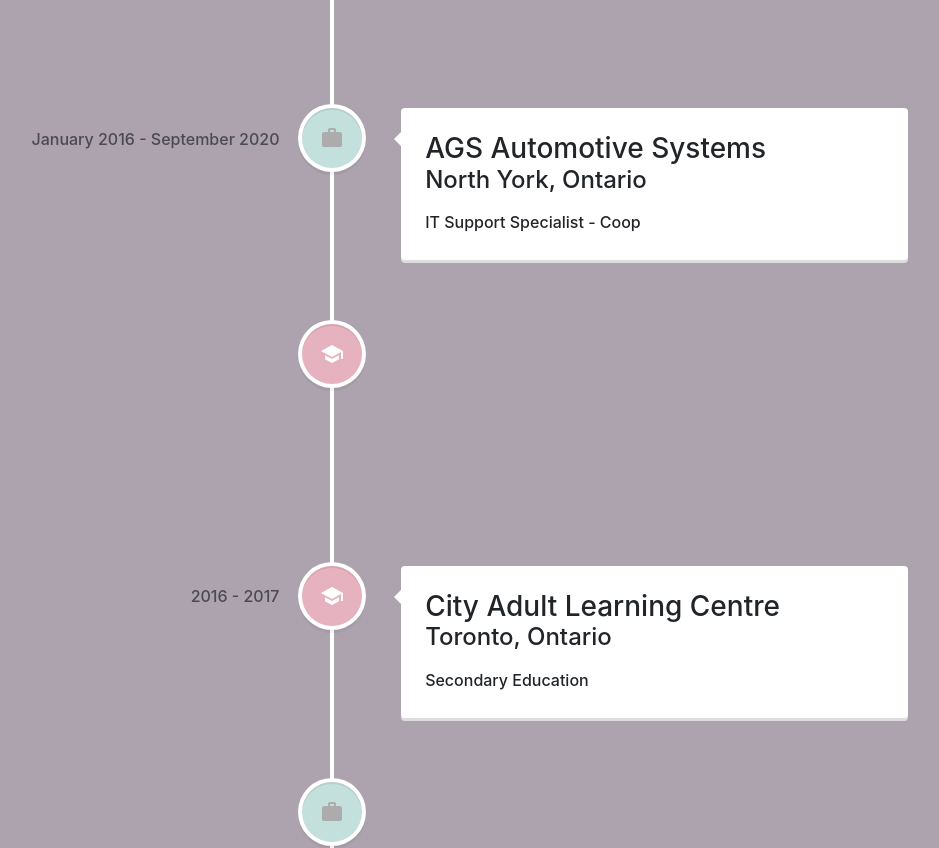
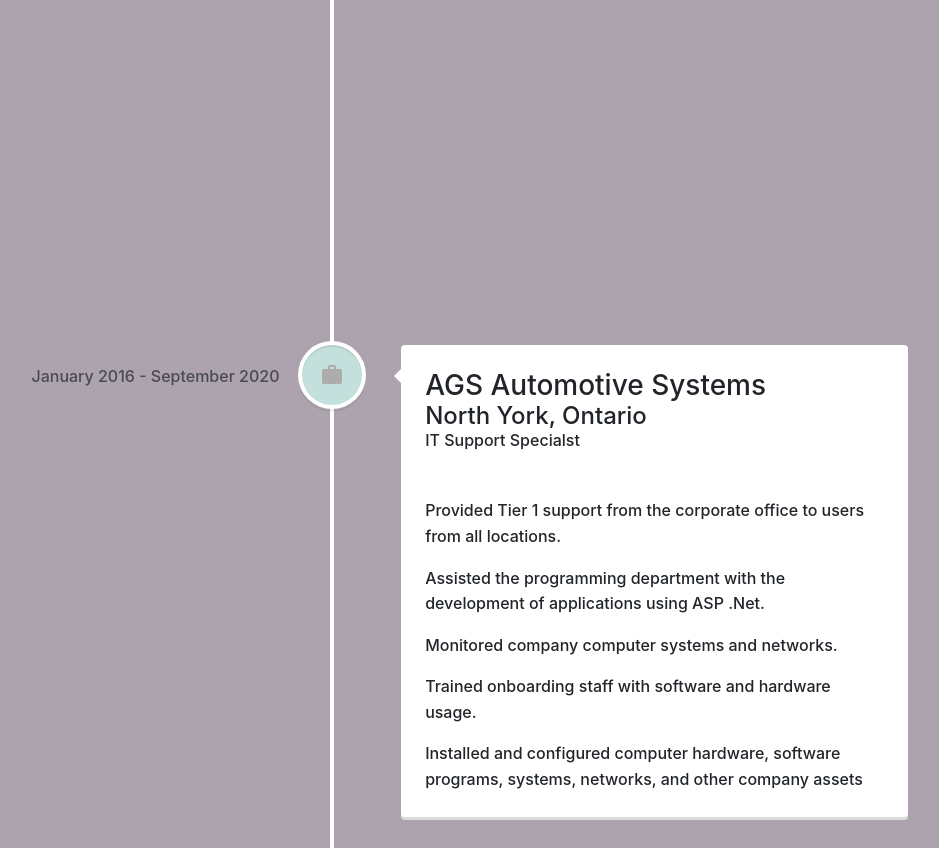
Before and after one commit to karlaluuu/resume-karlaamo, a React (Create React App) app: page /timeline in a window 1280 px wide. Shown: the part 240-1088 px from the top of the page, without its empty margins (308-1247 px from the left). Built offline with nearby package versions, Linux system fonts and the light colour scheme.

Commit message:
Update timeline.js

```diff
--- a/src/components/timeline.js
+++ b/src/components/timeline.js
@@ -20,9 +20,10 @@
   >
     <h3 className="vertical-timeline-element-title">McDonald's Restaurant of Canada</h3>
     <h4 className="vertical-timeline-element-subtitle">Toronto, Ontario | Scarborough, Ontario</h4>
-    <p>
-      Service Crew
-    </p>
+    <h6>General Crew</h6><br/>
+    <p>Provides accurate and efficient customer service by handling transactions and orders, serving food in a short period of time, and answering customer concerns.</p>
+    <p>Provides assistance on the preparation of orders and additional requests.</p>
+    <p>Maintains cleanliness and sanitation of the store to meet sanitary guidelines and provide quality service.</p>
   </VerticalTimelineElement>
   <VerticalTimelineElement
     className="vertical-timeline-element--work"
@@ -32,9 +33,12 @@
   >
     <h3 className="vertical-timeline-element-title">AGS Automotive Systems</h3>
     <h4 className="vertical-timeline-element-subtitle">North York, Ontario</h4>
-    <p>
-      IT Support Specialist - Coop
-    </p>
+    <h6>IT Support Specialst</h6><br/>
+    <p>Provided Tier 1 support from the corporate office to users from all locations.</p>
+    <p>Assisted the programming department with the development of applications using ASP .Net.</p>
+    <p>Monitored company computer systems and networks.</p>
+    <p>Trained onboarding staff with software and hardware usage. </p>
+    <p>Installed and configured computer hardware, software programs, systems, networks, and other company assets</p>
   </VerticalTimelineElement>
   <VerticalTimelineElement
     className="vertical-timeline-element--education"
@@ -69,9 +73,9 @@
   >
     <h3 className="vertical-timeline-element-title">Diversified Technology Solutions International Inc</h3>
     <h4 className="vertical-timeline-element-subtitle">Makati City, Philippines</h4>
-    <p>
-      Human Resource Assistant - Internship/Practicum
-    </p>
+    <h6>Human Resource Assistant - Internship/Practicum</h6><br/>
+    <p>Managed the company's HR Leave Monitoring and Daily Time Record (DTR).</p>
+    <p>In close contact of Accounting Department regarding the employee salary.</p>
   </VerticalTimelineElement>
   <VerticalTimelineElement
     className="vertical-timeline-element--education"
```
